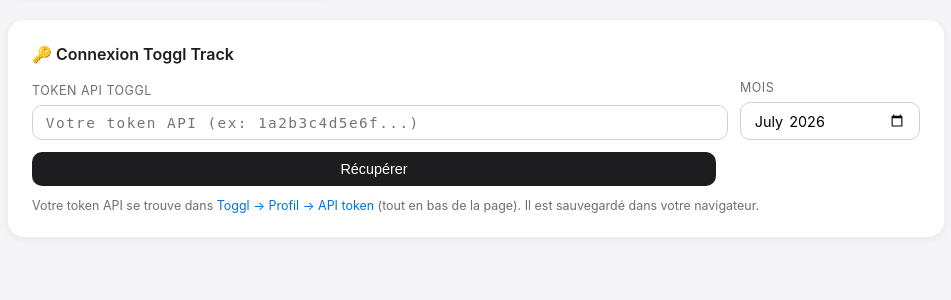
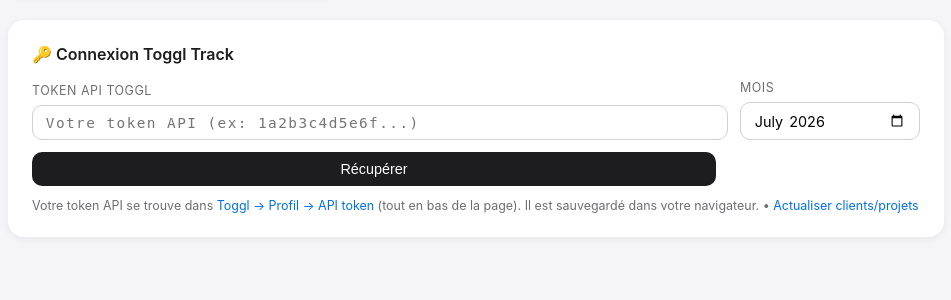
Before and after one commit to sebastienmarek-debug/tva-calculator, a Flask app: page /facturation in a window 1280 px wide. Shown: the part 235-535 px from the top of the page, without its empty margins (164-1115 px from the left). Run offline with Flask 3, Linux system fonts and the light colour scheme; parts of the project's set-up code (start-up, migrations or seed data) failed here and were passed over.

Commit message:
Facturation: ajouter lien 'Actualiser clients/projets' pour vider le cache meta Toggl

```diff
--- a/templates/facturation.html
+++ b/templates/facturation.html
@@ -174,7 +174,8 @@
       </div>
       <div class="token-hint">
         Votre token API se trouve dans <a href="https://track.toggl.com/profile" target="_blank">Toggl → Profil → API token</a> (tout en bas de la page).
-        Il est sauvegardé dans votre navigateur.
+        Il est sauvegardé dans votre navigateur. •
+        <a href="#" onclick="refreshMeta(); return false;" id="refresh-meta-link">Actualiser clients/projets</a>
       </div>
       <div class="token-saved" id="token-saved">✓ Token mémorisé dans votre navigateur</div>
     </div>
@@ -245,9 +246,21 @@
       localStorage.setItem(META_KEY, JSON.stringify(meta));
     }
 
-    async function ensureMeta(token) {
+    async function refreshMeta() {
+      const token = document.getElementById('toggl-token').value.trim();
+      if (!token) { showError('Entrez votre token avant d\'actualiser.'); return; }
+      localStorage.removeItem(META_KEY);
+      const link = document.getElementById('refresh-meta-link');
+      link.textContent = 'Actualisation…';
+      const { ok, error } = await ensureMeta(token);
+      link.textContent = ok ? '✓ Clients/projets mis à jour' : '✗ Erreur';
+      if (!ok) showError(error);
+      setTimeout(() => { link.textContent = 'Actualiser clients/projets'; }, 3000);
+    }
+
+    async function ensureMeta(token, forceRefresh = false) {
       const cached = getMeta();
-      if (cached && cached.token === token) return { ok: true, meta: cached };
+      if (!forceRefresh && cached && cached.token === token) return { ok: true, meta: cached };
 
       const res = await fetch('/facturation/toggl/meta', {
         method: 'POST',
```
